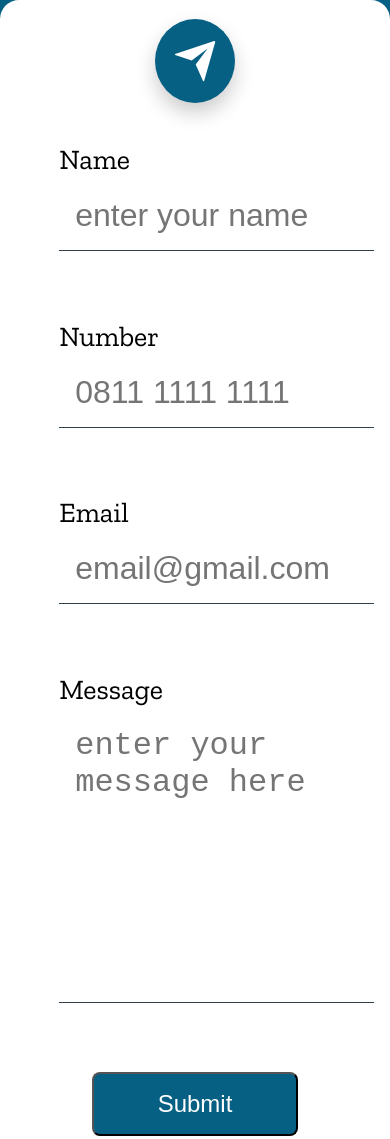
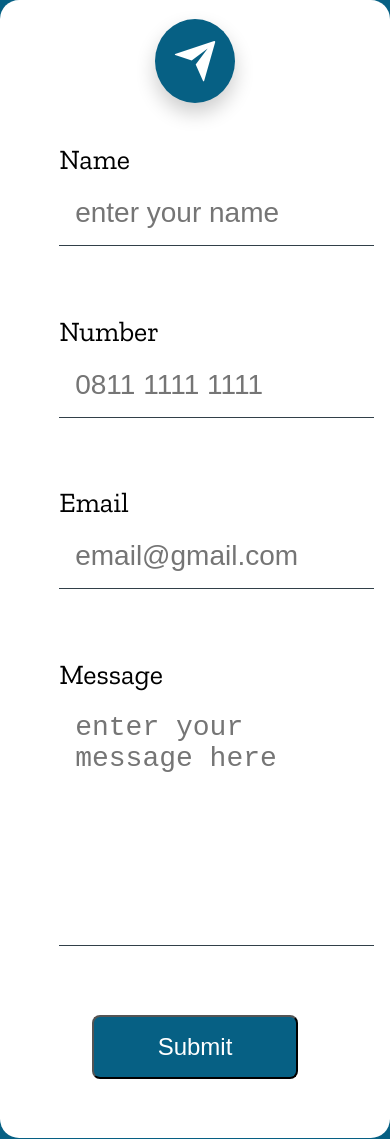
Before and after one commit to Lyant-Dev/validation-form, a plain HTML site: page index.html in a window 390 px wide. Shown: the top 1139 px of the page. Drawn offline with nearby package versions, Linux system fonts and the light colour scheme.

Commit message:
fix responsiveness

```diff
--- a/style.css
+++ b/style.css
@@ -128,6 +128,32 @@ body {
 /* BREAKPOINT  */
 
 /* MOBILE  */
+
+@media screen and (max-width: 620px) {
+  .form-container {
+    margin: 0.5rem;
+  }
+  .form-row input,
+  .form-row textarea {
+    width: 100%;
+    margin-bottom: 1.2rem;
+    border: none;
+    border-bottom: 1px solid hsl(203, 19%, 24%);
+    font-size: 1.75rem;
+    font-weight: 200;
+    padding: 1rem;
+    background: transparent;
+  }
+  .form-input-group {
+    display: flex;
+    flex-direction: row;
+    align-items: baseline;
+    font-size: 1.75rem;
+    font-weight: 300;
+    gap: 0.5rem;
+  }
+}
+
 @media screen and (max-width: 480px) {
   .form-container {
     margin: 0 0.5rem;
```
